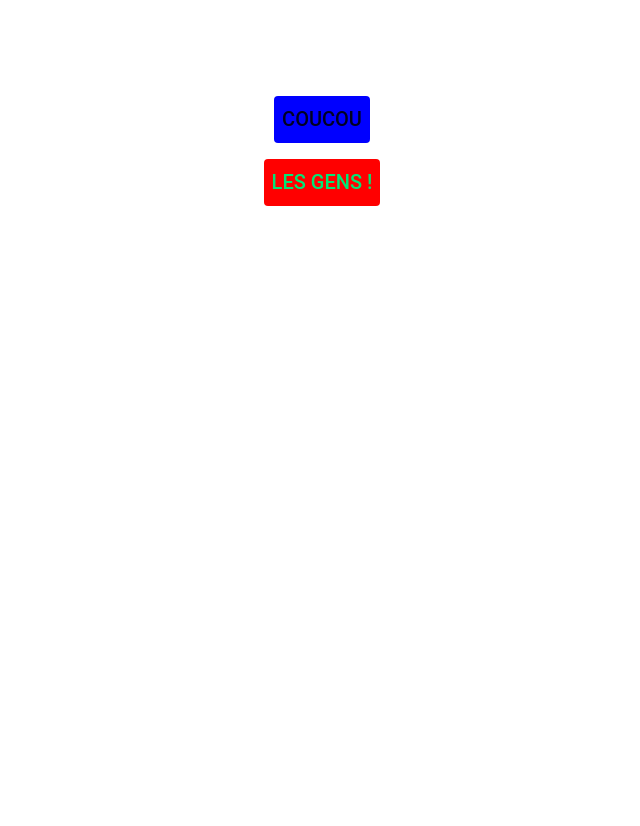
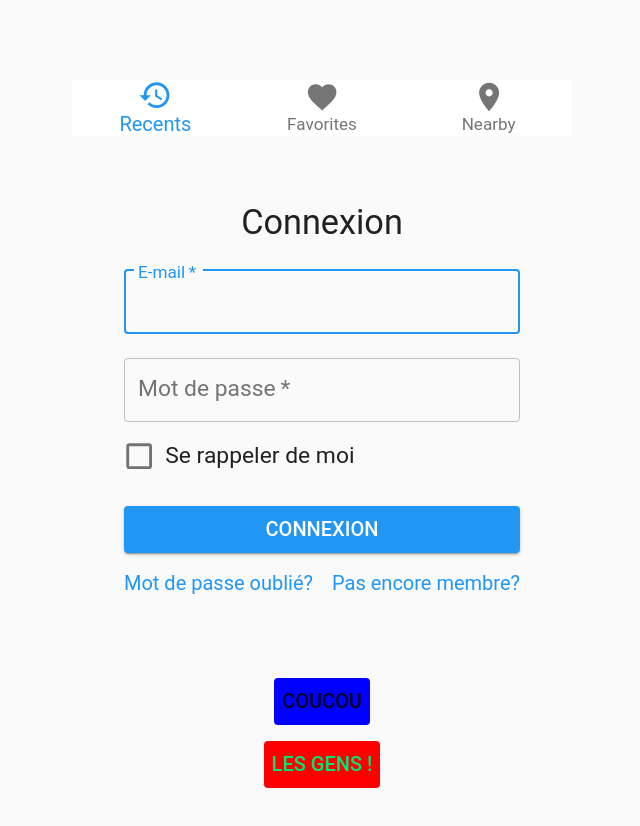
Before and after one commit to loicbdev/material-ui-training, a React (Create React App) app: page / in a window 1280 px wide. Shown: the top 826 px of the page, without its empty margins (318-958 px from the left). Before the commit the page ends 800 px from the top, so only its background shows below. Built offline with nearby package versions, Linux system fonts and the light colour scheme.

Commit message:
update with navigation and signin

```diff
--- a/src/App.js
+++ b/src/App.js
@@ -1,5 +1,6 @@
 // source : https://www.youtube.com/watch?v=D3tB_DGgICE&feature=youtu.be
-
+import Navigation from './components/Navigation';
+import Signin from './components/SignIn';
 import React, { Component } from 'react';
 import styled from 'styled-components';
 // ou import Button from '@material-ui/core/Button';
@@ -50,6 +51,8 @@ class App extends Component {
     return (
       <MuiThemeProvider theme={ theme }>
         <DIV className = "App">
+          <Navigation />
+          <Signin />
           <Button className={this.props.classes.myLeftButton}>Coucou</Button>
           <Button color="secondary">les gens !</Button>
         </DIV>
```
Also changed, not shown: 1 other file (tests, documents, lock files or other folders).
